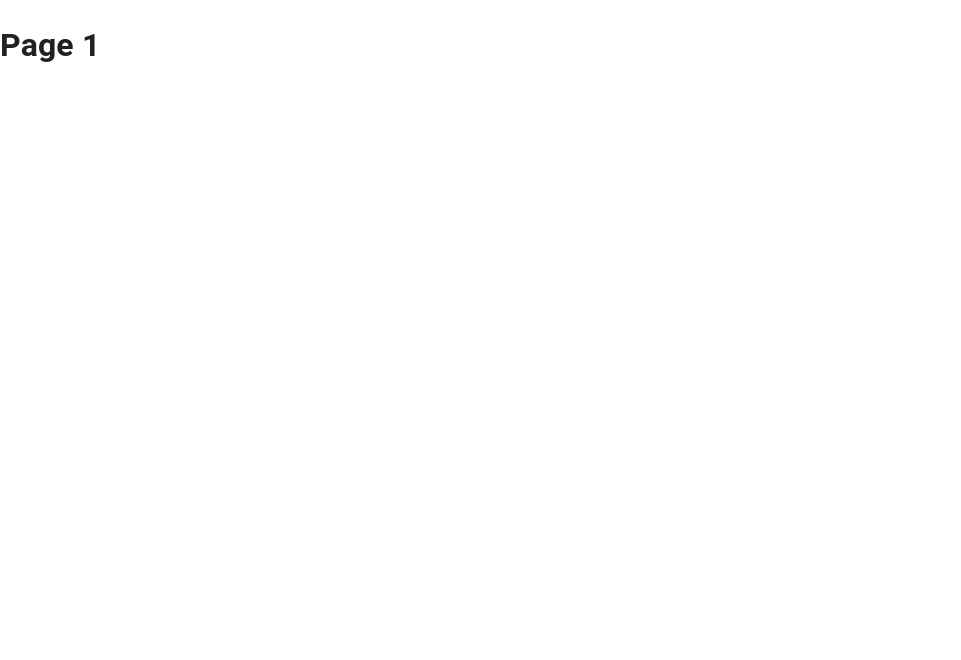
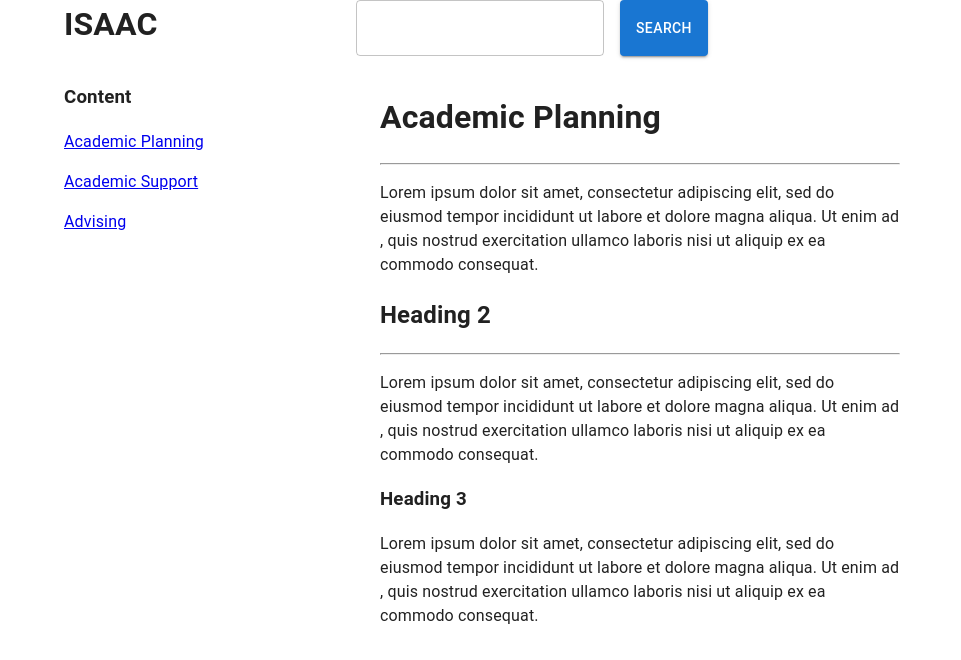
Before and after one commit to regex-capstone/B10-Regex-Capstone, a Next.js app: page /page/1 in a window 1280 px wide. Shown: the top 660 px of the page, without its empty margins (0-961 px from the left). Built offline with nearby package versions, Linux system fonts and the light colour scheme.

Commit message:
Page static

```diff
--- a/pages/page/[id].tsx
+++ b/pages/page/[id].tsx
@@ -1,10 +1,72 @@
+import SearchBar from "@/client/SearchBar";
+import { Container, Stack } from "@mui/material";
+import Grid2 from '@mui/material/Unstable_Grid2'
 import { useRouter } from "next/router";
+import { Page as PageData } from "@/isaac/models";
 
 /* (root)/page/[id] */
 export default function Page() {
   const router = useRouter();
   const { id } = router.query;
+  const query = "";
+  const page: PageData = {
+    title: "Academic Planning",
+    page_category_id: "Academic Planning",
+  }
   return (
-    <h1>Page {id}</h1>
+    <Container>
+      <Grid2 container spacing={2}>
+        <Grid2 xs={3}>
+          <Stack direction={'column'} spacing={2}>
+            <h1>ISAAC</h1>
+            <ContentTable page={page} />
+          </Stack>
+        </Grid2>
+        <Grid2 xs={6}>
+          <Stack direction={'column'} spacing={2}>
+            <SearchBar query={query} />
+            <Content page={page} />
+          </Stack>
+        </Grid2>
+      </Grid2>
+    </Container>
   )
 }
+
+function ContentTable(props: { page: PageData }) {
+  // TODO: Get headings from page content
+  const headings = [
+    "Academic Planning",
+    "Academic Support",
+    "Advising",
+  ]
+
+  return (
+    <Stack direction={'column'}>
+      <h3>Content</h3>
+      <Stack direction={'column'} spacing={2}>
+        {headings.map((heading, i) => (
+          <a href={`#${heading}`} key={i}>{heading}</a>
+        ))}
+      </Stack>
+    </Stack>
+  )
+}
+
+function Content(props: { page: PageData }) {
+  const { page } = props;
+
+  // TODO: Get content from page data
+  return (
+    <Container>
+      <h1>{page.title}</h1>
+      <hr />
+      <p>Lorem ipsum dolor sit amet, consectetur adipiscing elit, sed do eiusmod tempor incididunt ut labore et dolore magna aliqua. Ut enim ad  , quis nostrud exercitation ullamco laboris nisi ut aliquip ex ea commodo consequat.</p>
+      <h2>Heading 2</h2>
+      <hr />
+      <p>Lorem ipsum dolor sit amet, consectetur adipiscing elit, sed do eiusmod tempor incididunt ut labore et dolore magna aliqua. Ut enim ad  , quis nostrud exercitation ullamco laboris nisi ut aliquip ex ea commodo consequat.</p>
+      <h3>Heading 3</h3>
+      <p>Lorem ipsum dolor sit amet, consectetur adipiscing elit, sed do eiusmod tempor incididunt ut labore et dolore magna aliqua. Ut enim ad  , quis nostrud exercitation ullamco laboris nisi ut aliquip ex ea commodo consequat.</p>
+    </Container>
+  )
+}
```
